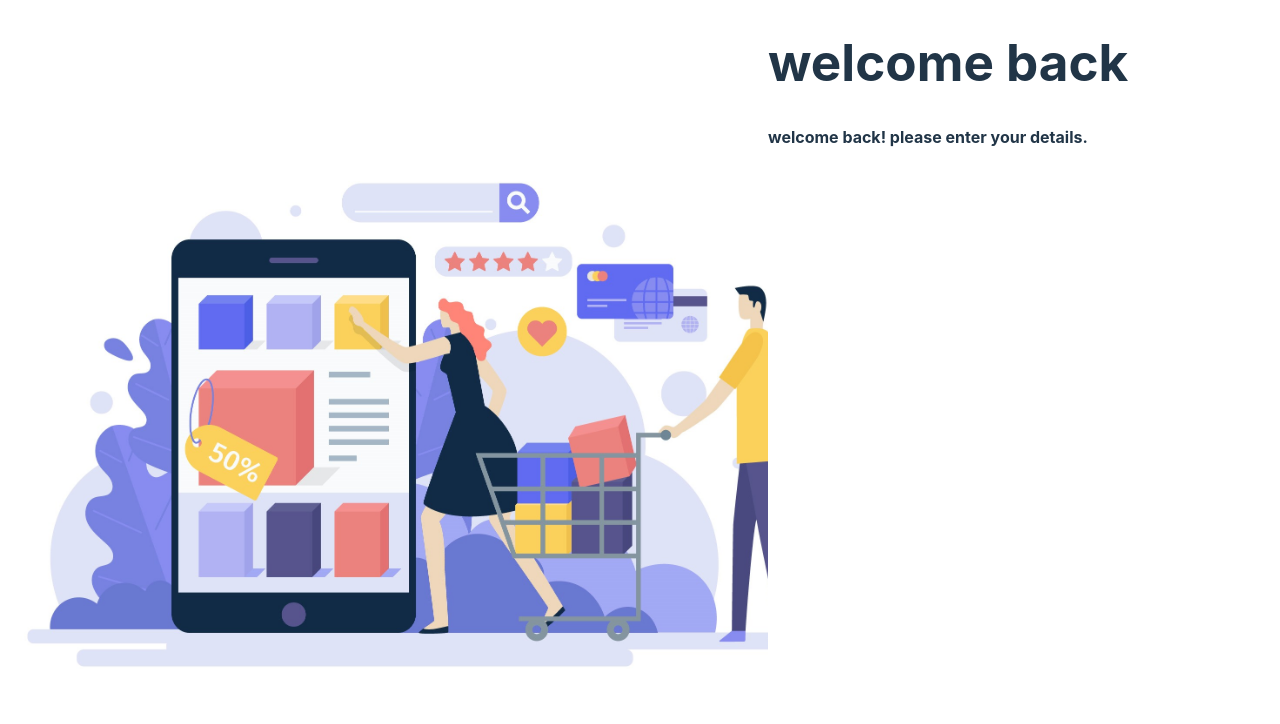
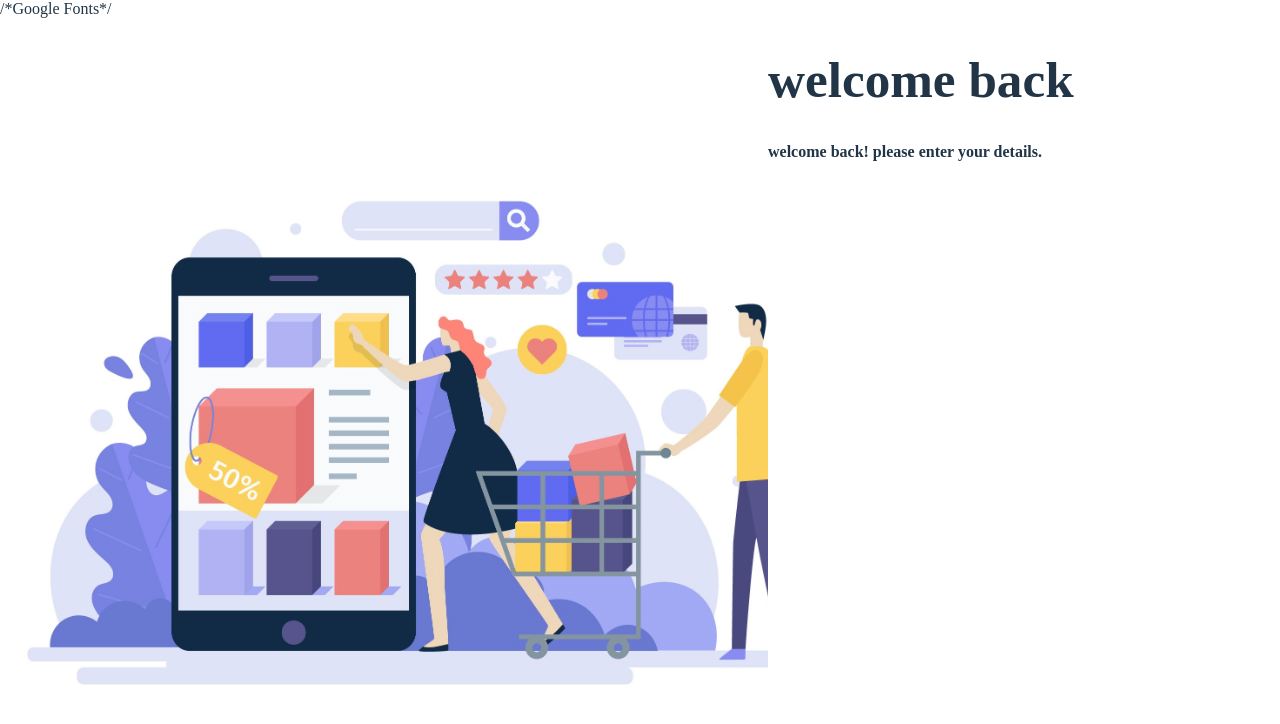
Before and after one commit to Ayush-kathayat/Shopper, a React (Vite) app: page / in a window 1280 px wide. Shown: the top 724 px of the page. Built offline with nearby package versions, Linux system fonts and the light colour scheme.

Commit message:
chore: Initialized the css with variables like break points , font-family , font-color

```diff
--- a/index.html
+++ b/index.html
@@ -1,13 +1,20 @@
 <!DOCTYPE html>
 <html lang="en">
+
 <head>
   <meta charset="UTF-8" />
-    <link rel="icon" type="image/svg+xml" href="/vite.svg" />
   <meta name="viewport" content="width=device-width, initial-scale=1.0" />
+  /*Google Fonts*/
+  <link rel="preconnect" href="https://fonts.googleapis.com">
+  <link rel="preconnect" href="https://fonts.gstatic.com" crossorigin>
+  <link href="https://fonts.googleapis.com/css2?family=Poppins&display=swap" rel="stylesheet">
+
   <title>Shoppers</title>
 </head>
+
 <body>
   <div id="root"></div>
   <script type="module" src="/src/main.tsx"></script>
 </body>
+
 </html>
--- a/src/App.tsx
+++ b/src/App.tsx
@@ -1,5 +1,5 @@
 import './App.css';
-import SignUp from './pages/signUp';
+import SignUp from './pages/SignUp';
 
 function App() {
 
--- a/src/index.css
+++ b/src/index.css
@@ -1,20 +1,43 @@
 :root {
-  font-family: Inter, system-ui, Avenir, Helvetica, Arial, sans-serif;
-  line-height: 1.5;
-  font-weight: 400;
-
-  color-scheme: light dark;
-  color: rgba(255, 255, 255, 0.87);
-  background-color: #242424;
-
   font-synthesis: none;
   text-rendering: optimizeLegibility;
   -webkit-font-smoothing: antialiased;
   -moz-osx-font-smoothing: grayscale;
   -webkit-text-size-adjust: 100%;
-}
+
+  /* ====== */
+
+  /* BREAKPOINTS */
+  --bp-max-xs: 575px;
+  --bp-min-sm: 576px;
+  --bp-min-md: 768px;
+  --bp-min-lg: 992px;
+  --bp-min-xl: 1200px;
+  --bp-min-xxl: 1400px;
+
+  /* Font Size */
+  --font-size-em: 1.2em;
+  --font-size-mammoth: 2.488rem;
+  --font-size-xhuge: 2.074rem;
+  --font-size-huge: 1.728rem;
+  --font-size-xlarge: 1.44rem;
+  --font-size-large: 1.2rem;
+  --font-size-normal: 1rem;
+  --font-size-small: 0.833rem;
+  --font-size-xsmall: 0.694rem;
+  --font-size-tiny: 0.579rem;
+
+  /* COLORS THEMES */
+  --color-text: hsl(270, 77%, 95%);
+  --color-background: #171617;
+  --color-primary: #444241;
+  --color-secondary: #262527;
+  --color-accent:
 
 
+  /* Font Families */
+  --primary-font-family: 'Poppins', sans-serif; ;
+}
 
 body {
   margin: 0;
```
Lines whose indentation alone changed are shown as unchanged.
